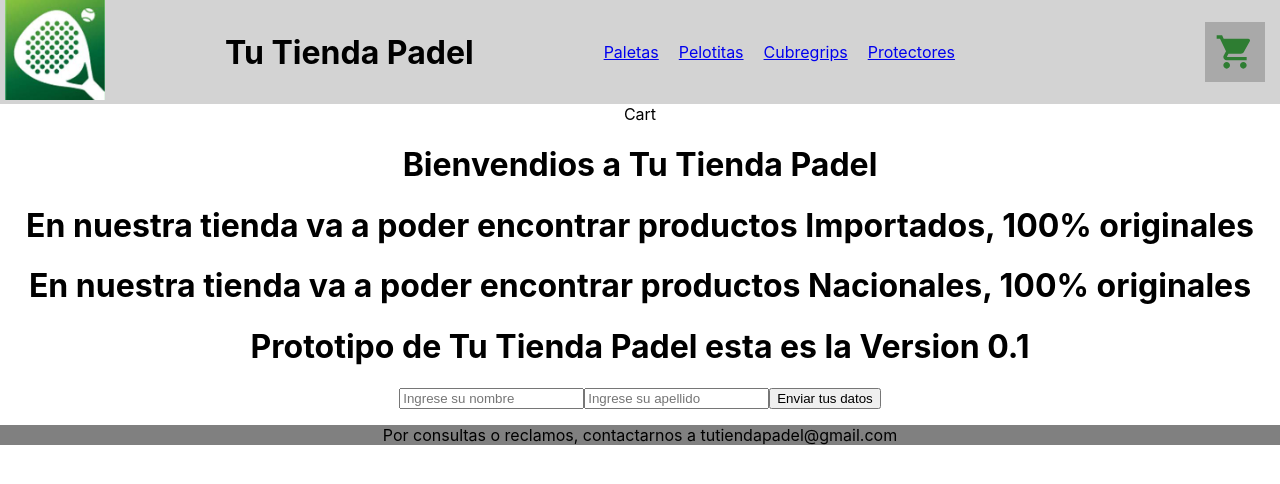
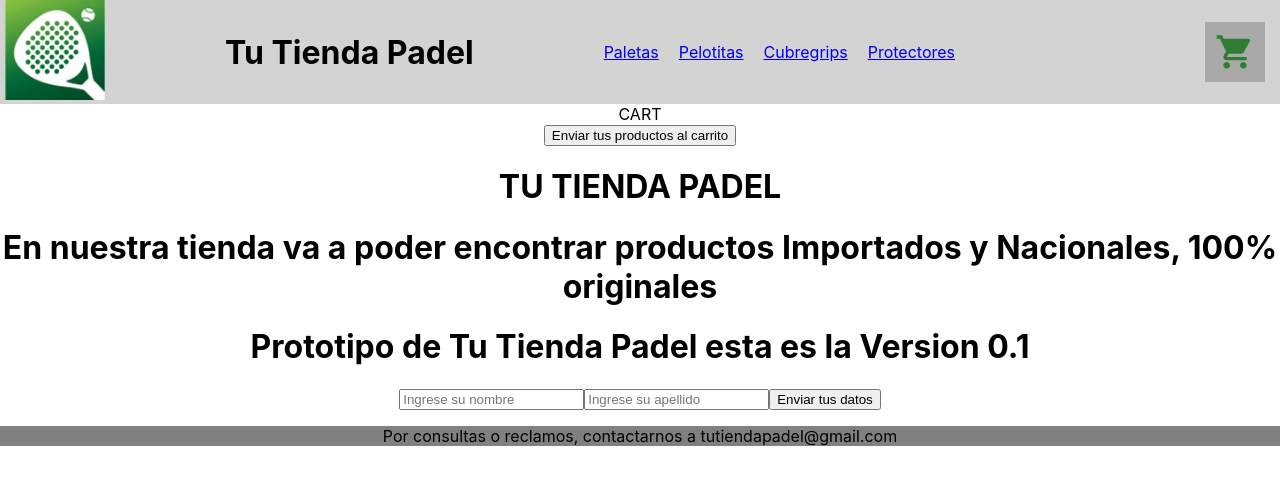
Before and after one commit to nmuradas/tuTiendaPadelMuradas_react, a React (Create React App) app: page /cart in a window 1280 px wide. Shown: the top 484 px of the page. Built offline with nearby package versions, Linux system fonts and the light colour scheme.

Commit message:
corrigo entrega

```diff
--- a/src/App.js
+++ b/src/App.js
@@ -15,10 +15,13 @@ import {
 
 import './App.css';
 
+
 //const App= (props) => {
   //const { name } = props
   // funciona de las dos formas
 const App= ({ value,children ,appVs, enviarDatos }) => {
+
+
   //data es una variable/atributo del estado de react
   const data = ['Ingrese su nombre', 'Ingrese su apellido']
 
@@ -30,11 +33,10 @@ const App= ({ value,children ,appVs, enviarDatos }) => {
         <Route path="/" element={<ItemListContainer greeting='Brevemente encontrará todo el listado completo de nuestros productos' />}/>
         <Route path="/category/:categoryId" element={<ItemListContainer greeting='Brevemente encontrará todo el listado completo de nuestros productos' />}/>
         <Route path="/item/:itemId" element={<ItemDetailContainer /> }/>
-        <Route path="/cart" element={<Cart />}/>
+        <Route exact path="/cart" element={<Cart />}/>
       </Routes>
       <Main />
-      <Title productos='Importados'/>
-      <Title productos='Nacionales'/>
+      <Title productos='Importados y Nacionales'/>
       <h1>{value} esta es la {appVs}</h1>
       {
         data.map((item)=>{
--- a/src/Components/Body/Header/CartWidget.js
+++ b/src/Components/Body/Header/CartWidget.js
@@ -1,8 +1,9 @@
 import React from 'react';
 import ShoppingCartIcon from '@mui/icons-material/ShoppingCart';
 
+
+
 const CartWidget = () => {
-
 
     return (
         <div style={styles.container}>
--- a/src/Components/Body/Header/NavBar.js
+++ b/src/Components/Body/Header/NavBar.js
@@ -2,10 +2,11 @@ import React, { useState, useEffect} from "react";
 import logo from '../../../assets/imagen_logo.jpeg';
 import CartWidget from "./CartWidget";
 import { Link, NavLink } from "react-router-dom"
+import { useParams } from "react-router-dom";
 
 
-const Navbar = (contador) => {
-
+const Navbar = () => {
+    const { categoryId } = useParams();
     const categorias = [
         {name:"Paletas", id:0, route:"/category/paletas"},
         {name:"Pelotitas", id:1, route:"/category/pelotitas"},
@@ -13,23 +14,24 @@ const Navbar = (contador) => {
         {name:"Protectores", id:3, route:"/category/protectores"},
     ];
     const [change, setShow] = useState(false);
-    const cambio = ()=>{
+    const refresh = ()=>{
         setShow(!change)
         console.log(change)
     }
     useEffect(()=>{
         console.log('Han habido cambios')
-    },[]);
+        setShow(!change)
+    },[categoryId]);// eslint-disable-line react-hooks/exhaustive-deps
 
     return (
         <header style={styles.container}>
-            <Link to="/"> <img style={styles.imagenes} src={logo} alt="Logo" width={100} onClick={cambio}/> </Link>
+            <Link to="/"> <img style={styles.imagenes} src={logo} alt="Logo" width={100} onClick={refresh}/> </Link>
             <h1>Tu Tienda Padel</h1>
             <nav style={styles.navStyle}>
-                {categorias.map((category)=> <NavLink key={category.id} style={styles.link} to={category.route} onClick={cambio}>{category.name}</NavLink>)}
+                {categorias.map((category)=> <NavLink key={category.id} style={styles.link} to={category.route} onClick={refresh}>{category.name}</NavLink>)}
             </nav>
             <br />
-            <Link to="/cart"><CartWidget /></Link>
+            <Link to="/cart" onClick={refresh}><CartWidget /></Link>
 
         </header>
     );
--- a/src/Components/Body/Main/Cart.jsx
+++ b/src/Components/Body/Main/Cart.jsx
@@ -1,8 +1,24 @@
-import React from "react";
+import React,{useState} from "react";
+
 
 const Cart = () => {
+    const [refresh,setRefresh] = useState(true)
+    const refreshh = ()=>{
+        setRefresh(!refresh)
+        document.location.reload()
+        setRefresh(!refresh)
+    }
+
+
+
     return (
-        <div>Cart</div>
+        <div>
+            CART
+            <br />
+            {refresh}
+           <button onClick={refreshh}>Enviar tus productos al carrito</button>
+        </div>
+
 
     )
 }
--- a/src/Components/Body/Main/ItemDetail.jsx
+++ b/src/Components/Body/Main/ItemDetail.jsx
@@ -7,21 +7,20 @@ import { Link } from "react-router-dom"
 const ItemDetail = ({items})=> {
 
 
-
     const [compra, setCompras] = useState(0);
 
     const onAdd = (contador)=>{
         setCompras(compra + contador)
         localStorage.setItem("cantidad", contador)
+
         alert("Usted ha agregado "+ contador + " elementos al carrito")
         setShow(!show)
 
-
     }
 
+
     const [show, setShow] = useState(true);
-    const cambio = (contador)=>{
-        setCompras(compra + contador)
+    const cambio = ()=>{
         console.log("El carrito tiene",compra,"productos")
     }
 
@@ -35,8 +34,7 @@ const ItemDetail = ({items})=> {
                         <img src={producto.pictureUrl} alt="" width={340} />
                         <p>${producto.price}</p>
                         <p>{producto.description}</p>
-                        {show ? <ItemCount stock='6' initial='0' onAdd={onAdd}/> : <h1>Estás a un click de tu próxima compra</h1> }
-                        {show ? null : <Link to="/cart"><button onClick={cambio}>Finalizar compra</button></Link>}
+                        {show ? <ItemCount stock='6' initial='0' onAdd={onAdd} /> : <Link to="/cart"><button onClick={cambio}>Finalizar compra</button></Link>}
                     </div>
             })}
             </div>
--- a/src/Components/Body/Main/Main.js
+++ b/src/Components/Body/Main/Main.js
@@ -2,7 +2,7 @@ import React from "react";
 
 const Main = () => {
     return (
-        <h1>Bienvendios a Tu Tienda Padel</h1>
+        <h1>TU TIENDA PADEL</h1>
     );
 }
 
```
